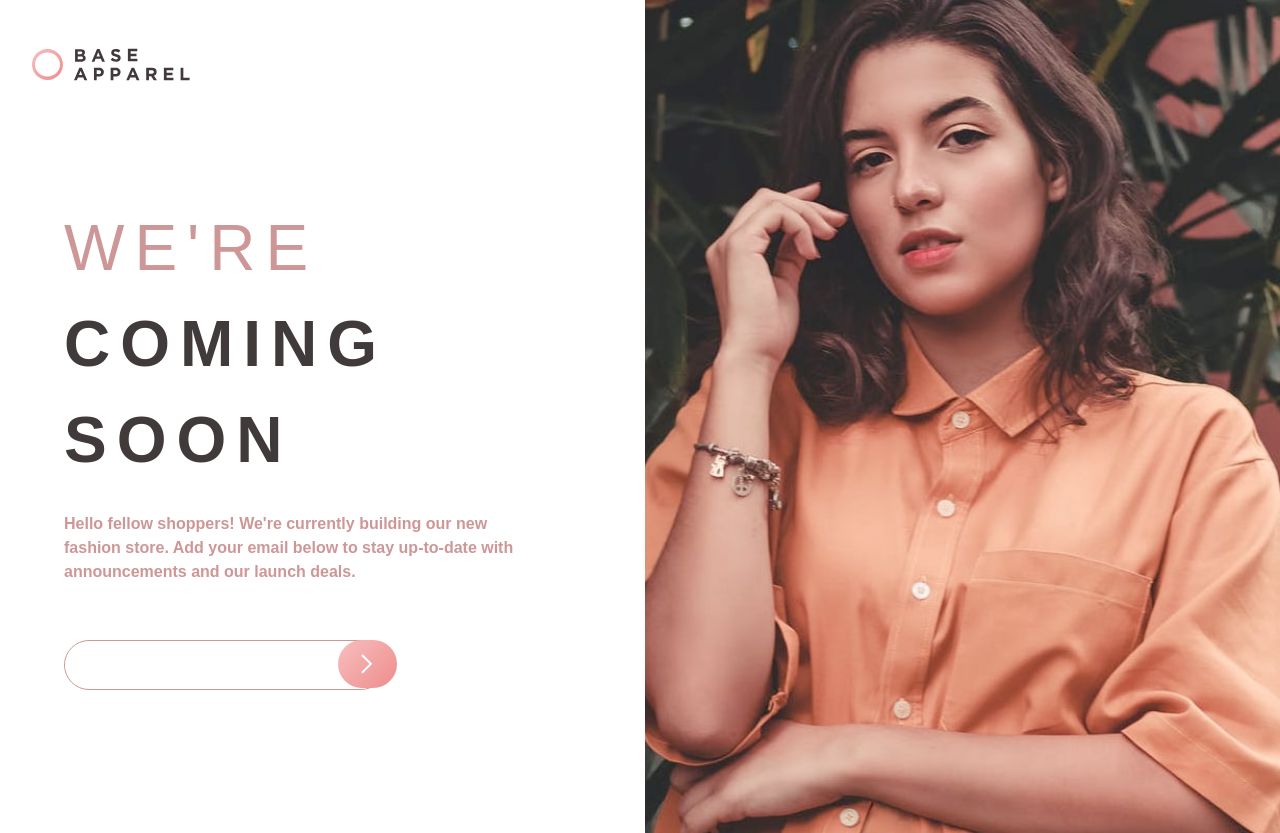
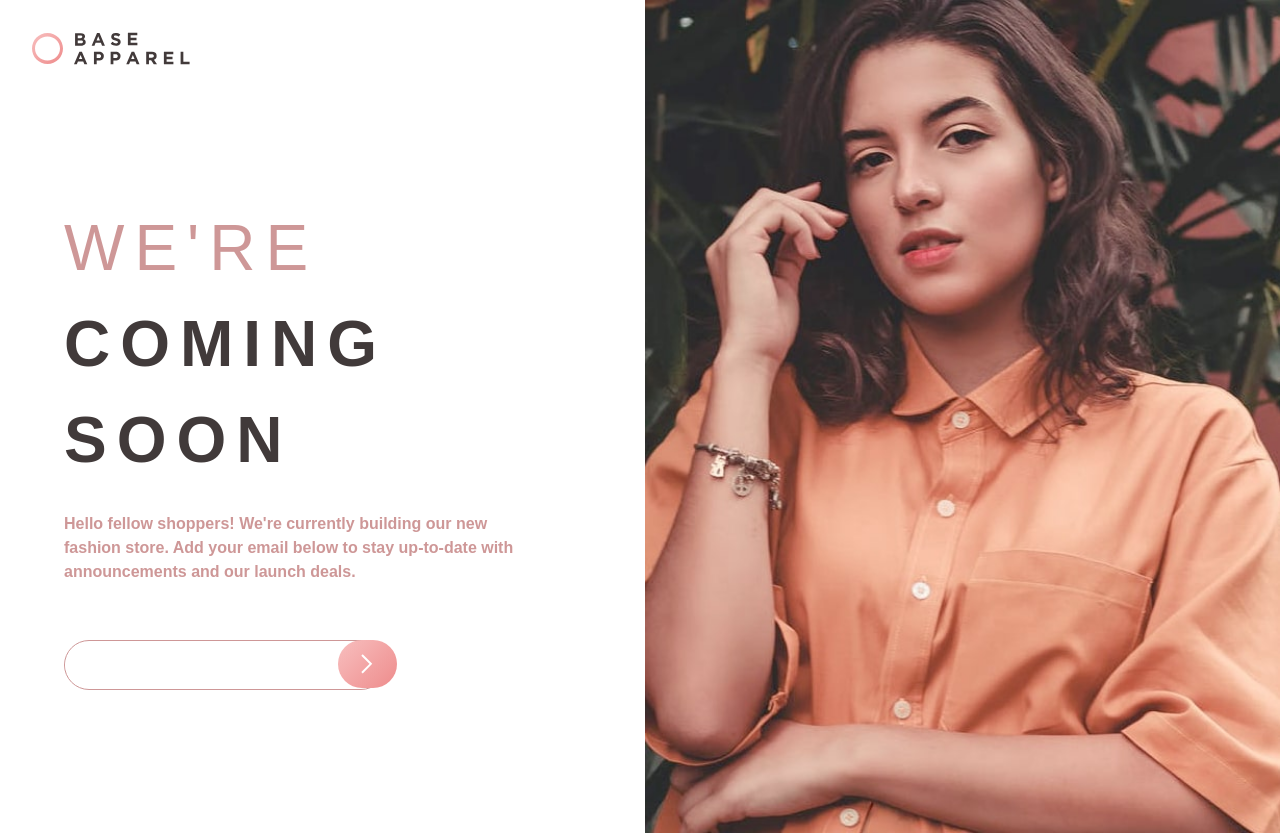
Before and after one commit to ofthewildfire/base-apparel, a website built with Vite: page index.html in a window 1280 px wide. Built offline with nearby package versions, Linux system fonts and the light colour scheme.

Commit message:
padding to header

```diff
--- a/style.css
+++ b/style.css
@@ -125,7 +125,7 @@ header {
   order: 1;
   display: flex;
   align-items: center;
-  min-height: 4rem;
+  padding: 2em;
 }
 
 aside {
```
